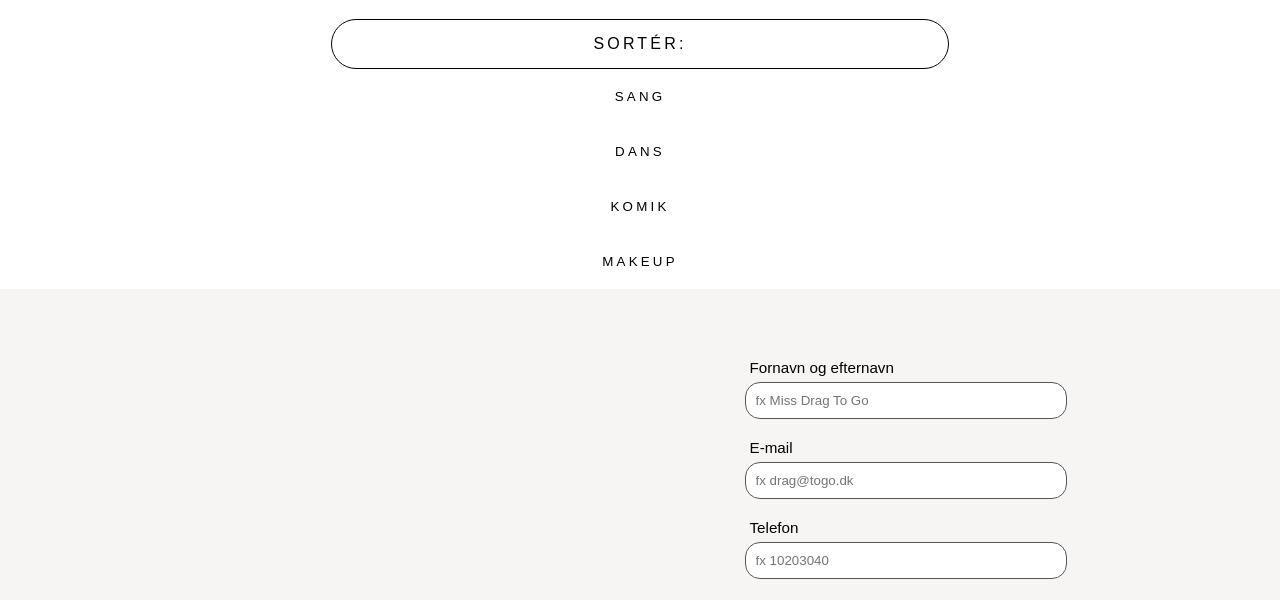
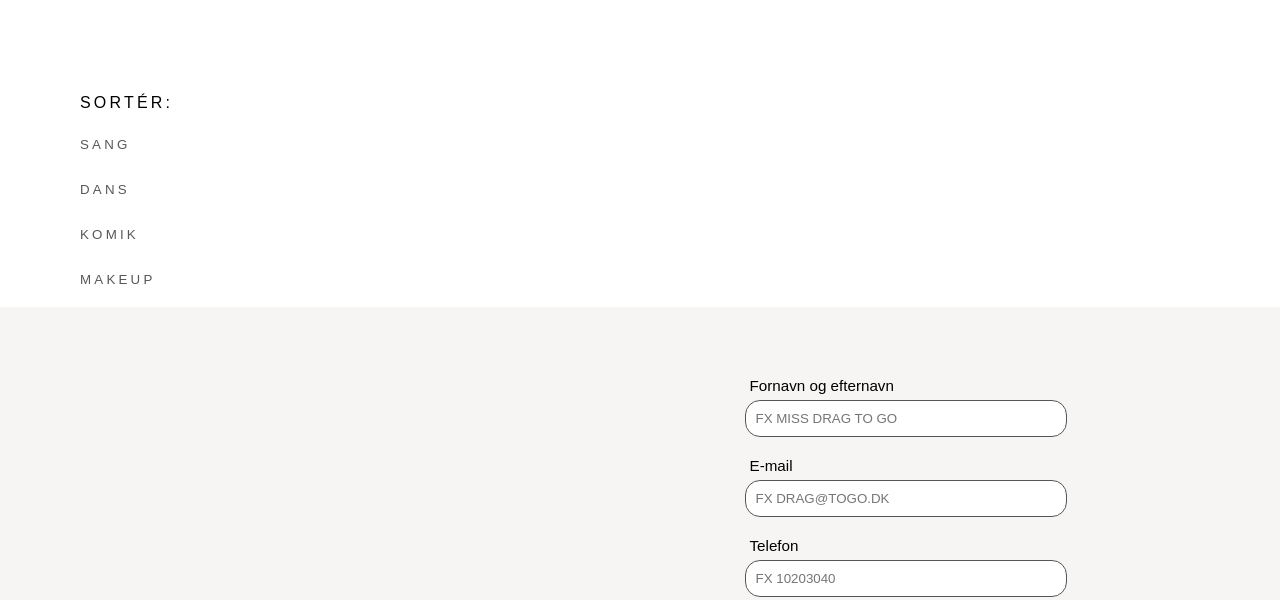
Before and after one commit to theresaaagaard/passion_site, a plain HTML site: page index.html in a window 1280 px wide. Shown: the part 747-1347 px from the top of the page. Drawn offline with Linux system fonts and the light colour scheme; no server answers.

Commit message:
sortér position sticky i desktop

```diff
--- a/style.css
+++ b/style.css
@@ -195,6 +195,7 @@ button {
     border-radius: 8px;
     padding: 5px 20px;
     background-color: white;
+    font-weight: 100;
 }
 
 button:hover {
@@ -234,6 +235,8 @@ a:hover {
     background-color: white;
     color: #2f2f2f;
     border: 1px solid #2f2f2f;
+    text-transform: uppercase;
+    letter-spacing: .1rem;
 }
 
 #book_knap:hover {
@@ -351,6 +354,10 @@ article img {
     margin-top: 90px;
 }
 
+input {
+    text-transform: uppercase;
+}
+
 
 
 
@@ -427,11 +434,46 @@ article img {
     }
 */
 
+    #sorter_section {
+        margin-top: 60px;
+        position: sticky;
+        top: 10vh;
+        align-self: flex-start
+    }
+
     .kategorier {
         display: flex;
         flex-direction: column;
+        justify-content: flex-start;
+    }
 
 
+    .kategorier button {
+        letter-spacing: .2rem;
+        padding-top: 10px;
+        text-align: justify;
+        margin-left: 60px;
+        font-weight: 100;
+        color: #575757;
+    }
+
+    #liste {
+        display: grid;
+        grid-template-columns: 20% 80%;
+    }
+
+    .sorter {
+        border: none;
+        width: 45%;
+
+        text-transform: uppercase;
+        letter-spacing: .2rem;
+        font-size: 1rem;
+        font-weight: 400;
+
+        margin-left: 60px;
+        margin-top: 30px;
+        text-align: justify;
     }
 
 }
```
